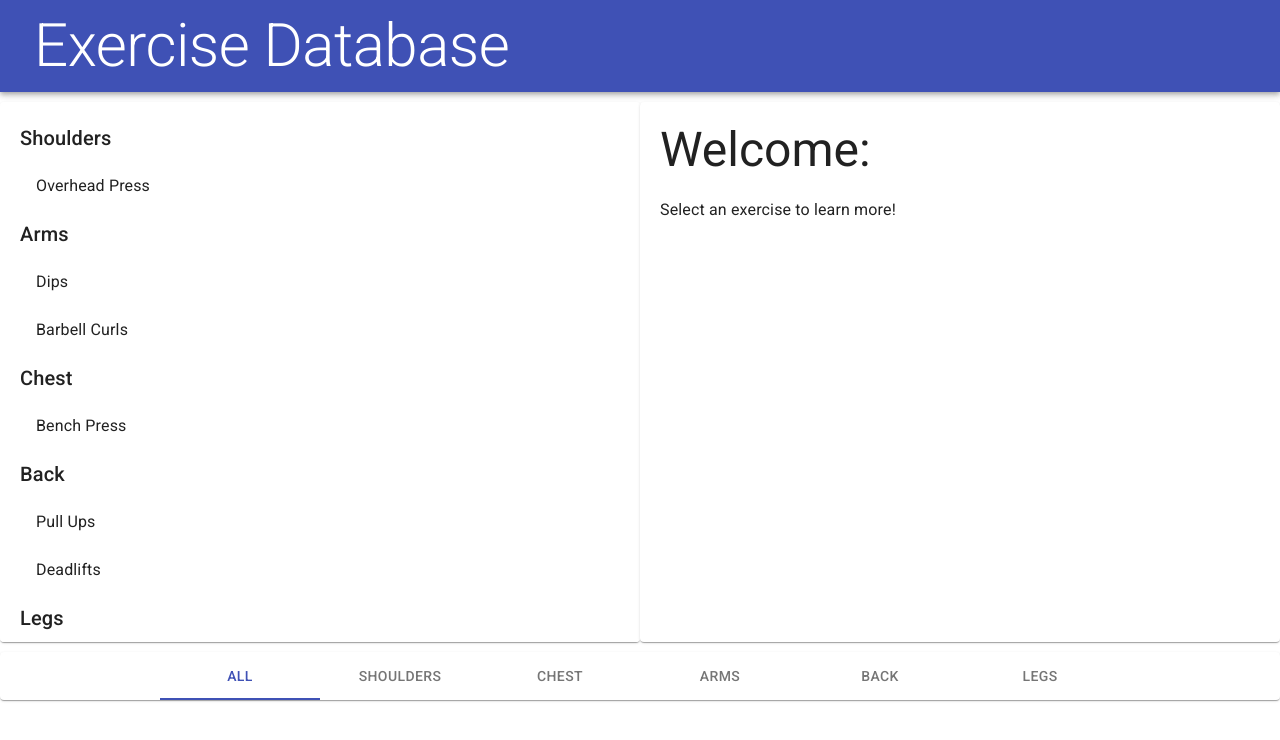
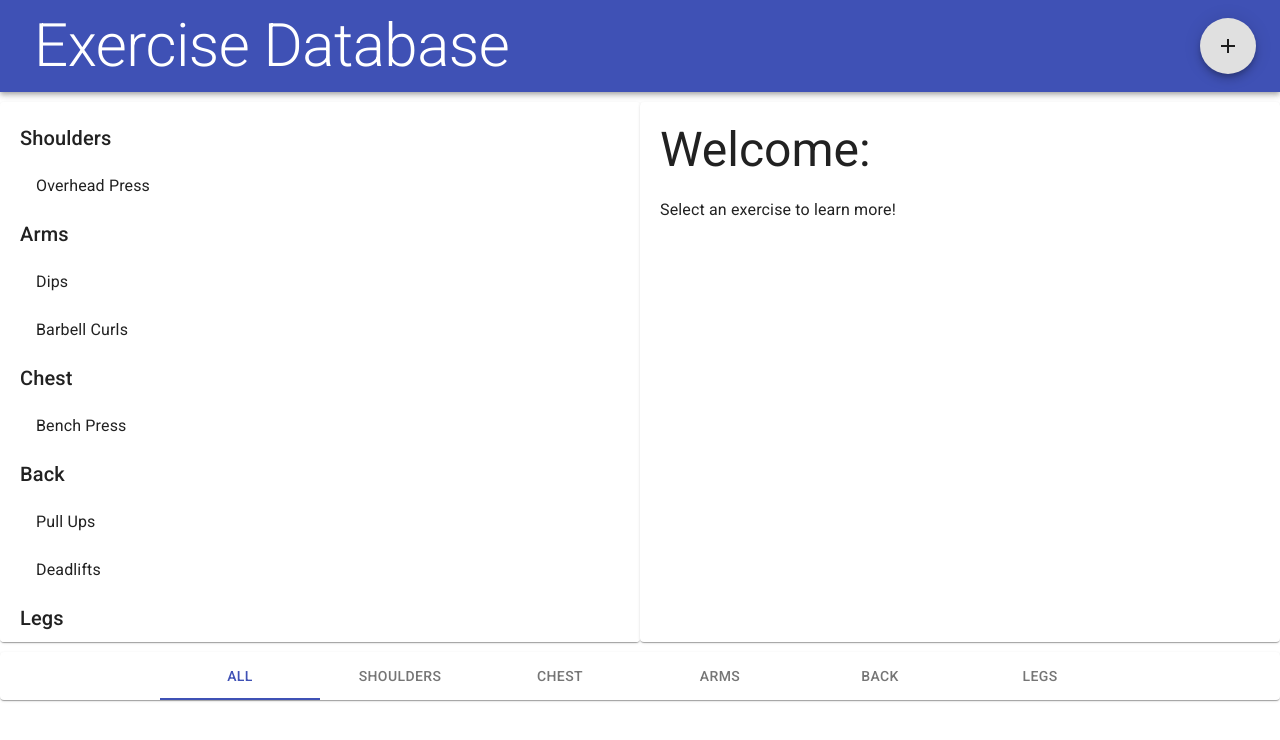
Before and after one commit to Elliott-Ruebush/fitness-app-tutorial, a React (Create React App) app: page / in a window 1280 px wide. Shown: the top 740 px of the page. Built offline with nearby package versions, Linux system fonts and the light colour scheme.

Commit message:
Added dialog FAB that pops up a dialog that will allow users to add exercises

```diff
--- a/package.json
+++ b/package.json
@@ -4,6 +4,7 @@
   "private": true,
   "dependencies": {
     "@material-ui/core": "^4.2.1",
+    "@material-ui/icons": "^4.2.1",
     "react": "^16.8.6",
     "react-dom": "^16.8.6",
     "react-scripts": "3.0.1"
--- /dev/null
+++ b/src/Components/Exercises/Dialogs/Create.js
@@ -0,0 +1,47 @@
+import React, { Fragment } from 'react';
+import { Button, Dialog, DialogContent, DialogTitle, DialogActions, DialogContentText, Icon, Fab } from '@material-ui/core';
+import AddIcon from '@material-ui/icons/Add';
+
+export default function FormDialog() {
+    const [open, setOpen] = React.useState(false);
+
+    function handleClickOpen() {
+        setOpen(true);
+    }
+
+    function handleClose() {
+        setOpen(false);
+    }
+
+    return (
+        <Fragment>
+            <Fab
+                // color="white"
+                aria-label="add"
+                size="large"
+                onClick={handleClickOpen}
+            >
+                <AddIcon />
+            </Fab>
+            <Dialog open={open} onClose={handleClose} aria-labelledby="form-dialog-title">
+                <DialogTitle id="form-dialog-title">Create New Exercise</DialogTitle>
+                <DialogContent>
+                    <DialogContentText>
+                        Fill out the form to add an exercise
+                </DialogContentText>
+                    <form>
+
+                    </form>
+                </DialogContent>
+                <DialogActions>
+                    <Button onClick={handleClose} color="inherit" variant="raised">
+                        Cancel
+          </Button>
+                    <Button onClick={handleClose} color="inherit" variant="raised">
+                        Add
+          </Button>
+                </DialogActions>
+            </Dialog>
+        </Fragment>
+    )
+}
--- a/src/Components/Layouts/Footer.js
+++ b/src/Components/Layouts/Footer.js
@@ -18,7 +18,10 @@ export default ({ muscles, onSelect, category }) => {
             >
                 <Tab label='All' />
                 {muscles.map(group =>
-                    <Tab label={group} />
+                    <Tab
+                        key={group}
+                        label={group}
+                    />
                 )}
 
             </Tabs>
--- a/src/Components/Layouts/Header.js
+++ b/src/Components/Layouts/Header.js
@@ -1,15 +1,17 @@
 import React, { Component } from 'react';
 import { AppBar, Toolbar, Typography } from '@material-ui/core';
+import CreateDialog from '../Exercises/Dialogs/Create';
 
 export default props => (
   <AppBar position="static">
     <Toolbar>
       <Typography
-      variant="h2"
-      color="inherit"
-      style={{padding: 10}}>
+        variant="h2"
+        color="inherit"
+        style={{ padding: 10, flex: 1 }}>
         Exercise Database
       </Typography>
+      <CreateDialog />
     </Toolbar>
   </AppBar>
 )
```
Also changed, not shown: 1 other file (tests, documents, lock files or other folders).
